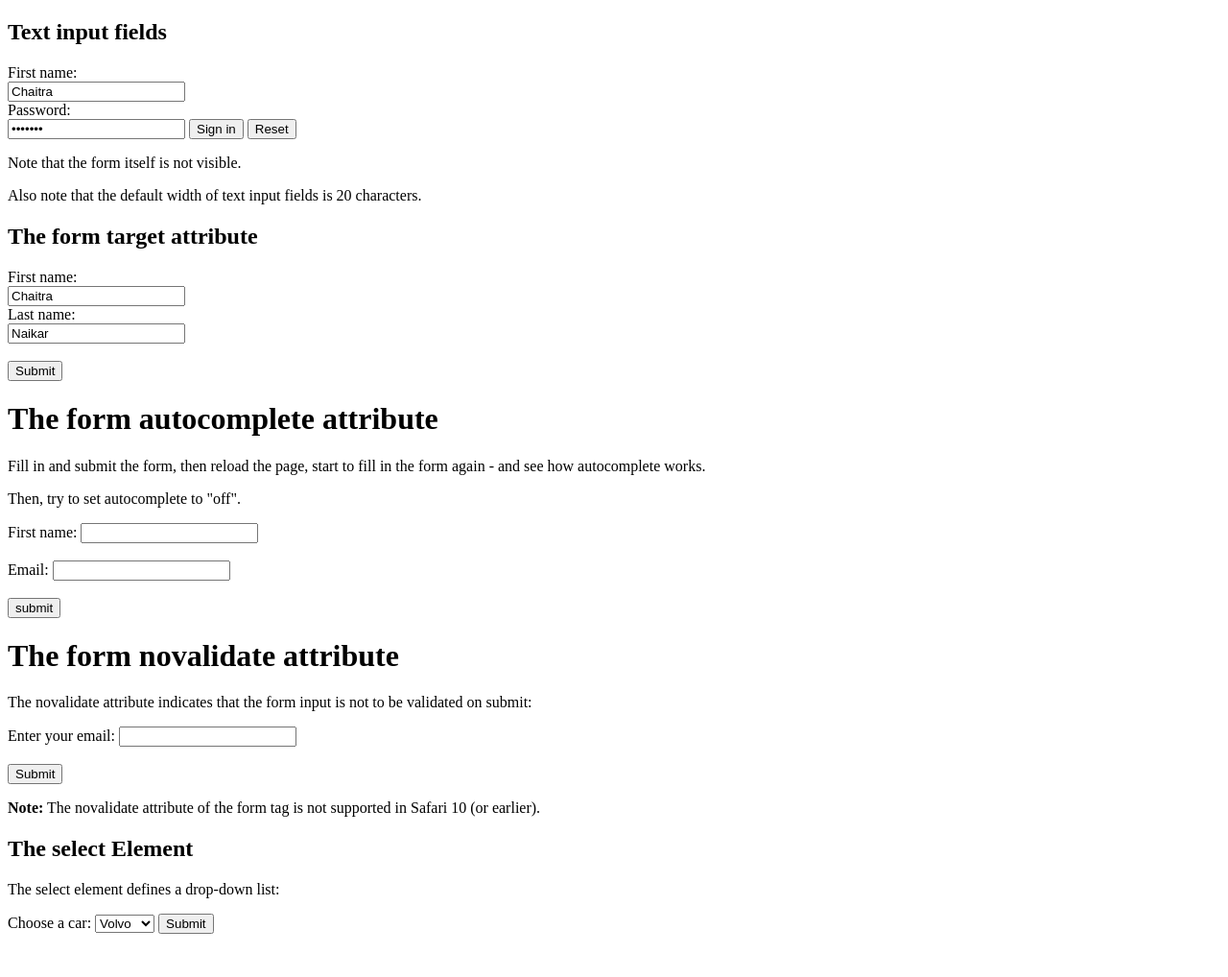
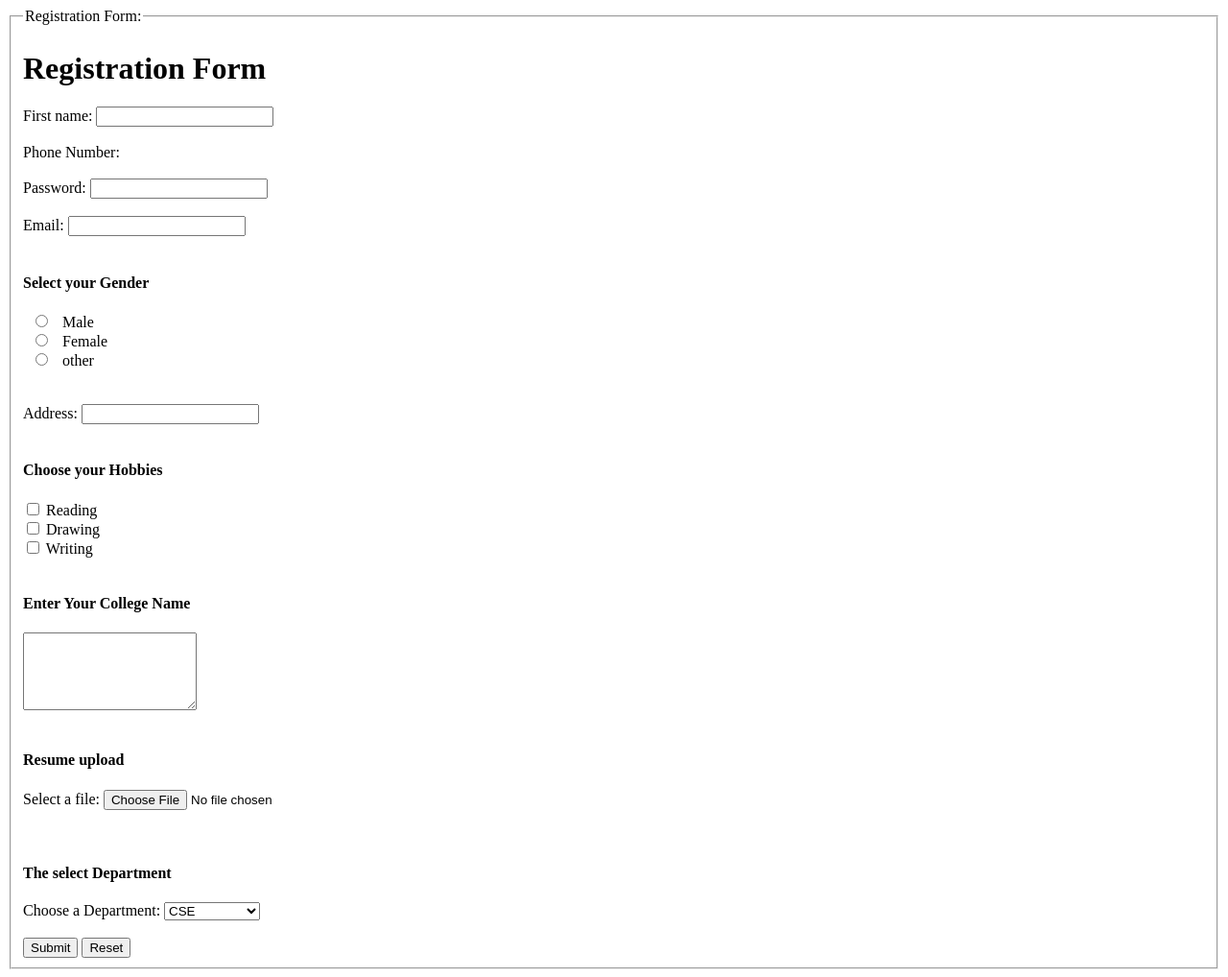
Before and after one commit to chaitrasnaikar/form, a plain HTML site: page index.html in a window 1280 px wide. Shown: the whole page at 96% size. Before the commit the page ends 981 px from the top, so only its background shows below. Drawn offline with Linux system fonts and the light colour scheme.

Commit message:
creating a registration form

```diff
--- a/index.html
+++ b/index.html
@@ -1,109 +1,86 @@
 <!DOCTYPE html>
 <html>
 <body>
+  <form>
+<fieldset>
+    <legend>Registration Form:</legend>
 
-<h2>Text input fields</h2>
+<h1>Registration Form</h1>
 
-<form>
-  <label for="username">First name:</label><br>
-  <input type="text" id="uname" name="uname" value="Chaitra"><br>
-  <label for="pword">Password:</label><br>
-  <input type="password" id="pword" name="pword" value="7122003">
-  <input type= "submit" value= "Sign in"/>
-  <input type= "reset"/>
-</form>
+  <label for="fname">First name:</label>
+  <input type="text" id="fname" name="fname"><br><br>
+   <label for="pnum">Phone Number:</label>
+  <input type="hidden" id="pnum" name="pnum"><br><br>
+  <label for="pwd">Password:</label>
+  <input type="text" id="pwd" name="pwd"><br><br>
+  <label for="email">Email:</label>
+  <input type="text" id="email" name="email"><br><br>
 
-<p>Note that the form itself is not visible.</p>
 
-<p>Also note that the default width of text input fields is 20 characters.</p>
+    <h4>Select your Gender</h4>
 
-</body>
-</html>
+  <input type="radio" id="gender" name="Gender" value="Male">
+  <label for="gender">Male</label><br>
+  <input type="radio" id="gender" name="Gender" value="Female">
+  <label for="gender">Female</label><br>
+  <input type="radio" id="gender" name="Gender" value="other">
+  <label for="gender">other</label><br>
+<br>
+    <br>
+
+
+<label for="ddress">Address:</label>
+  <input type="text" id="address" name="Adress"><br><br>
 
 
 
 
-<!DOCTYPE html>
-<html>
+    <h4>Choose your Hobbies</h4>
 
-<body>
+  <input type="checkbox" id="Hobby1" name="Hobby1" value="Reading">
+  <label for="Hobby1"> Reading</label><br>
+  <input type="checkbox" id="Hobby2" name="Hobby2" value="Drawing">
+  <label for="Hobbye2">Drawing</label><br>
+  <input type="checkbox" id="Hobby3" name="Hobby3" value="Writing">
+  <label for="Hobby3"> Writing</label><br><br>
 
-  <h2>The form target attribute</h2>
-
-  <form action="/action_page.php" target="_blank">
-    <label for="fname">First name:</label><br>
-    <input type="text" id="fname" name="fname" value="Chaitra"><br>
-    <label for="lname">Last name:</label><br>
-    <input type="text" id="lname" name="lname" value="Naikar"><br><br>
-    <input type="submit" value="Submit">
-  </form>
-
-</body>
-
-</html>
+    <h4>Enter Your College Name</h4>
+  <textarea name="message" rows="5" cols="20"> </textarea>
+  <br><br>
 
 
-<!DOCTYPE html>
-<html>
-<body>
+<h4>Resume upload</h4>
 
-<h1>The form autocomplete attribute</h1>
+<form action="/action_page.php">
+  <label for="Resume">Select a file:</label>
+  <input type="file" id="Resume" name="Resume"><br><br>
+  <br>
 
-<p>Fill in and submit the form, then reload the page, start to fill in the form again - and see how autocomplete works.</p>
 
-<p>Then, try to set autocomplete to "off".</p>
+  <h4>The select Department</h4>
 
-<form action="/action_page.php" autocomplete="on">
-  <label for="fname">First name:</label>
-  <input type="text" id="fname" name="fname"><br><br>
-  <label for="email">Email:</label>
-  <input type="text" id="email" name="email"><br><br>
-  <input type="submit" value="submit">
+
+
+  <label for="Department">Choose a Department:</label>
+  <select id="Department" name="Department">
+    <option value="CSE">CSE</option>
+    <option value="ISE">ISE</option>
+    <option value="E&C">E&C</option>
+    <option value="EEE">EEE</option>
+     <option value="MECH">MECH</option>
+     <option value="CIV">CIV</option>
+     <option value="ARCH TECH">ARCH TECH</option>
+     <option value="AERO">AERO</option>
+  </select>
+  <br>
+  <br>
+
+   <input type="submit" value="Submit">
+  <input type="reset">
+
+     </fieldset>
 </form>
+
 
 </body>
 </html>
-
-
-<!DOCTYPE html>
-<html>
-<body>
-
-<h1>The form novalidate attribute</h1>
-
-<p>The novalidate attribute indicates that the form input is not to be validated on submit:</p>
-
-<form action="/action_page.php" validate>
-  <label for="email">Enter your email:</label>
-  <input type="email" id="email" name="email"><br><br>
-  <input type="submit">
-</form>
-
-<p><strong>Note:</strong> The novalidate attribute of the form tag is not supported in Safari 10 (or earlier).</p>
-
-</body>
-</html>
-
-<!DOCTYPE html>
-<html>
-<body>
-
-<h2>The select Element</h2>
-
-<p>The select element defines a drop-down list:</p>
-
-<form action="/action_page.php">
-  <label for="cars">Choose a car:</label>
-  <select id="cars" name="cars">
-    <option value="volvo">Volvo</option>
-    <option value="saab">Saab</option>
-    <option value="fiat">Fiat</option>
-    <option value="audi">Audi</option>
-      <option value="audi">Benz</option>
-      <option value="audi">Honda</option>
-  </select>
-  <input type="submit">
-</form>
-
-</body>
-</html>
```
